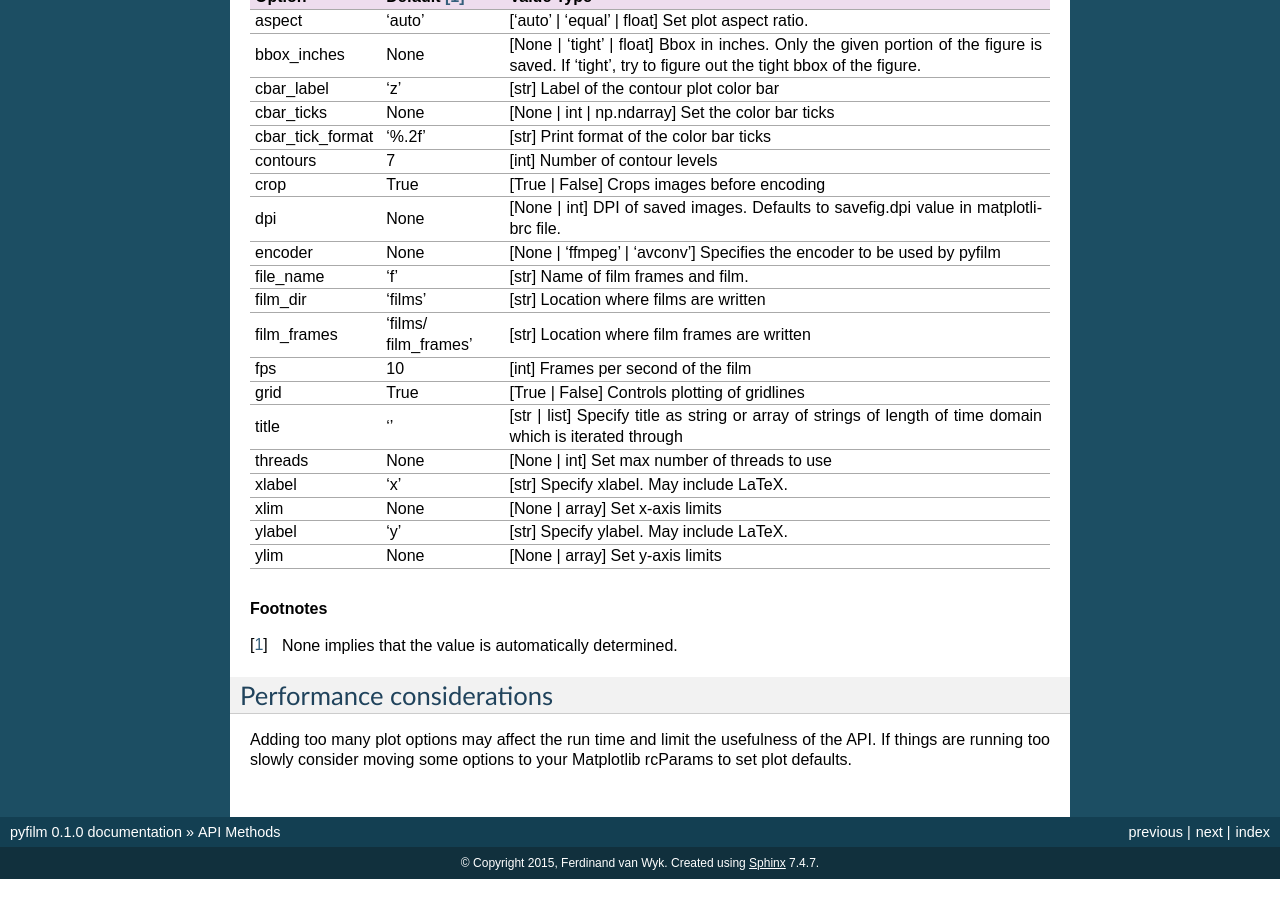
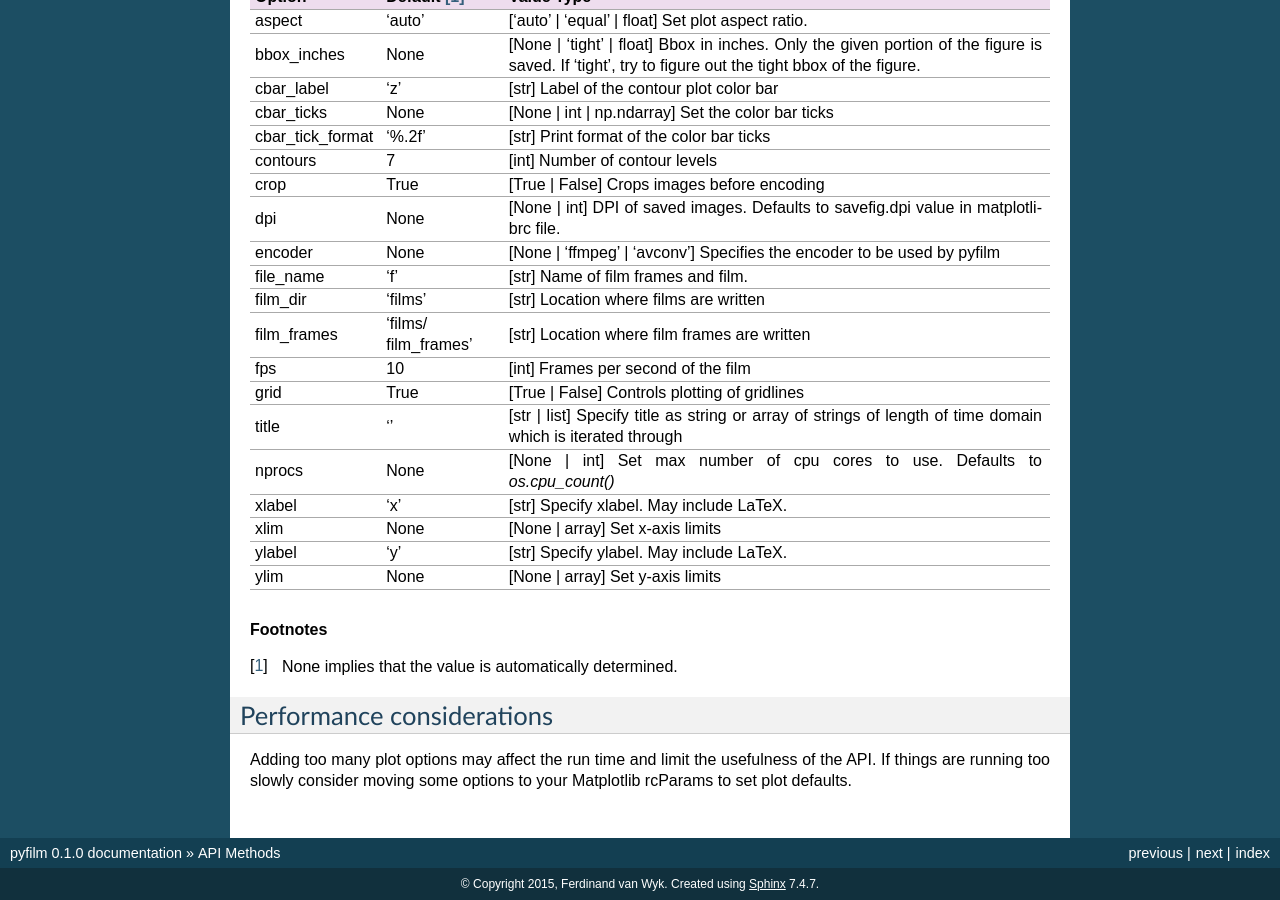
Before and after one commit to ferdinandvanwyk/pyfilm, a Sphinx documentation site: the page built from docs/source/api_methods.rst, in a window 1280 px wide and 900 px high, scrolled down 779 px. Built offline with Sphinx 7.4.7, drawn with Linux system fonts in a browser that asks for light colours; before the commit the page ends 1658 px from its top, so only the background shows below that.

Commit message:
change 1D to multiprocessing

```diff
--- a/README.rst
+++ b/README.rst
@@ -62,13 +62,11 @@ Python dependencies
 * numpy_
 * matplotlib_
 * pillow_
-* py-cpuinfo_
 * clint_
 
 .. _numpy: http://www.numpy.org/
 .. _matplotlib: http://matplotlib.org/
 .. _pillow: https://python-pillow.github.io/
-.. _py-cpuinfo: https://github.com/workhorsy/py-cpuinfo
 .. _clint: https://github.com/kennethreitz/clint
 
 A complete list is found in the requirements.txt file and is installed by
--- a/docs/source/api_methods.rst
+++ b/docs/source/api_methods.rst
@@ -70,7 +70,8 @@ grid             True            [True | False] Controls plotting of gridlines
 title            ''              [str | list] Specify title as string or array
                                  of strings of length of time domain which is
                                  iterated through
-threads          None            [None | int] Set max number of threads to use
+nprocs           None            [None | int] Set max number of cpu cores to
+                                 use. Defaults to `os.cpu_count()`
 xlabel           'x'             [str] Specify xlabel. May include LaTeX.
 xlim             None            [None | array] Set x-axis limits
 ylabel           'y'             [str] Specify ylabel. May include LaTeX.
--- a/requirements.txt
+++ b/requirements.txt
@@ -12,7 +12,6 @@ numpydoc==0.5
 pandas==0.16.2
 Pillow==2.9.0
 py==1.4.30
-py-cpuinfo==0.1.6
 Pygments==2.0.2
 pyparsing==2.0.3
 pytest==2.7.2
```
Also changed, not shown: 2 other files.
